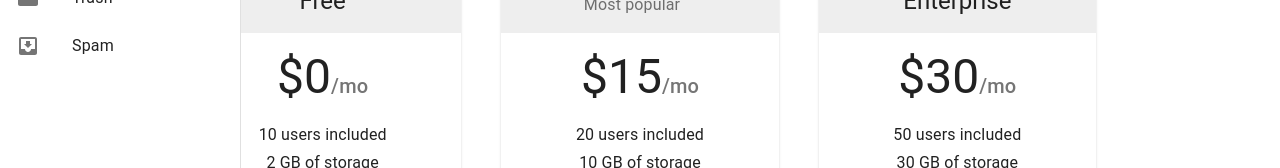
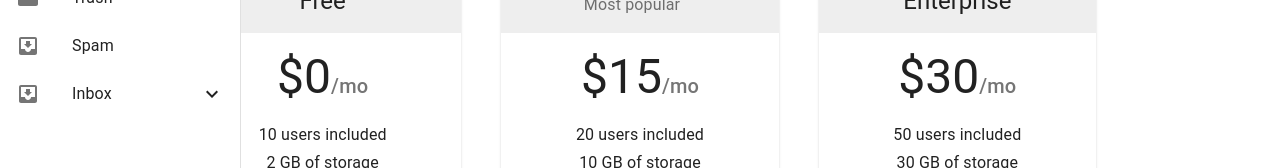
Before and after one commit to mcasteller/node_react_boilerplate, a React (Create React App) app in the folder client/: page / in a window 1280 px wide. Shown: the part 356-524 px from the top of the page. Built offline with nearby package versions, Linux system fonts and the light colour scheme.

Commit message:
add submenu

```diff
--- a/client/src/components/Header/index.js
+++ b/client/src/components/Header/index.js
@@ -7,7 +7,7 @@
 import ListItem from '@material-ui/core/ListItem';
 import ListItemIcon from '@material-ui/core/ListItemIcon';
 import ListItemText from '@material-ui/core/ListItemText';
-
+import Collapse from '@material-ui/core/Collapse';
 import Divider from '@material-ui/core/Divider';
 
 import Typography from '@material-ui/core/Typography';
@@ -15,6 +15,9 @@
 import MenuIcon from '@material-ui/icons/Menu';
 import InboxIcon from '@material-ui/icons/MoveToInbox';
 import MailIcon from '@material-ui/icons/Mail';
+import ExpandLess from '@material-ui/icons/ExpandLess';
+import ExpandMore from '@material-ui/icons/ExpandMore';
+import StarBorder from '@material-ui/icons/StarBorder';
 
 import { HeaderProvider } from '../../context/HeaderProvider/store';
 import ProfileMenu from '../ProfileMenu/index';
@@ -55,6 +58,9 @@
     } ),
     width: '0'
   },
+  nested: {
+    paddingLeft: theme.spacing( 4 )
+  },
   // necessary for content to be below app bar
   toolbar: theme.mixins.toolbar,
   content: {
@@ -74,6 +80,11 @@
   const classes = useStyles();
 
   const [ open, setOpen ] = useState( true )
+  const [ subMenuOpen, setSubmenuOpen ] = useState( false )
+
+  function handleClick () {
+    setSubmenuOpen( !subMenuOpen )
+  }
 
   function toggleMenu () {
     setOpen( !open )
@@ -123,6 +134,24 @@
               <ListItemText primary={text} />
             </ListItem>
           ) )}
+          <ListItem button onClick={handleClick}>
+            <ListItemIcon>
+              <InboxIcon />
+            </ListItemIcon>
+            <ListItemText primary="Inbox" />
+            {subMenuOpen ? <ExpandLess /> : <ExpandMore />}
+          </ListItem>
+          <Collapse in={subMenuOpen} timeout="auto" unmountOnExit>
+            <List component="div" disablePadding>
+              <ListItem button className={classes.nested}>
+                <ListItemIcon>
+                  <StarBorder />
+                </ListItemIcon>
+                <ListItemText primary="Starred" />
+              </ListItem>
+            </List>
+          </Collapse>
+
         </List>
       </Drawer>
     </HeaderProvider>
```
